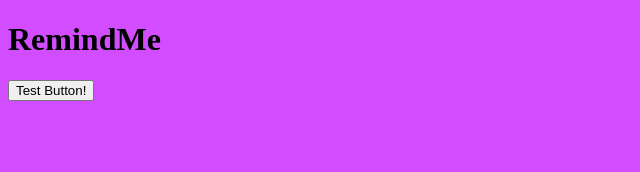
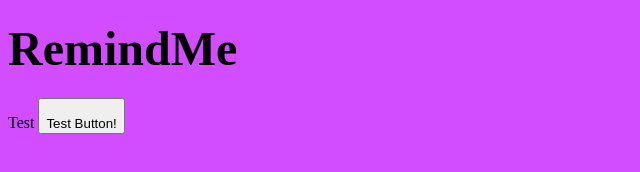
Before and after one commit to hcedill1/WebApp, a website: page hostpage.html in a window 1280 px wide. Shown: the whole page, without its empty margins (0-640 px from the left). Drawn offline with Linux system fonts and the light colour scheme.

Commit message:
testing out fonts

```diff
--- a/hostpage.html
+++ b/hostpage.html
@@ -5,15 +5,22 @@
 <title>Hosted Page</title>
 
 <head>
+
     <meta charset="UTF-8">
     <meta name = "viewport" content="width=device-width, initial-scale=1.0">
     <meta http-equiv="X-UA-Compatible" content=""ie="edge"
+
 </head>
 
 <body bgcolor= "#d24dff">
-    <h1>RemindMe</h1>
+    <h1>
+    	<font size = "30" color = "black" face = "Snell Roundhand">RemindMe </font>
 
-    <button type = "button"> Test Button! </button>
+    </h1>
+    		Test<!-- this is indicating a header-->
+
+
+    <button type = "button"><br> Test Button! </button>
     <script src="index.js"></script>
 </body>
 </html>
```
